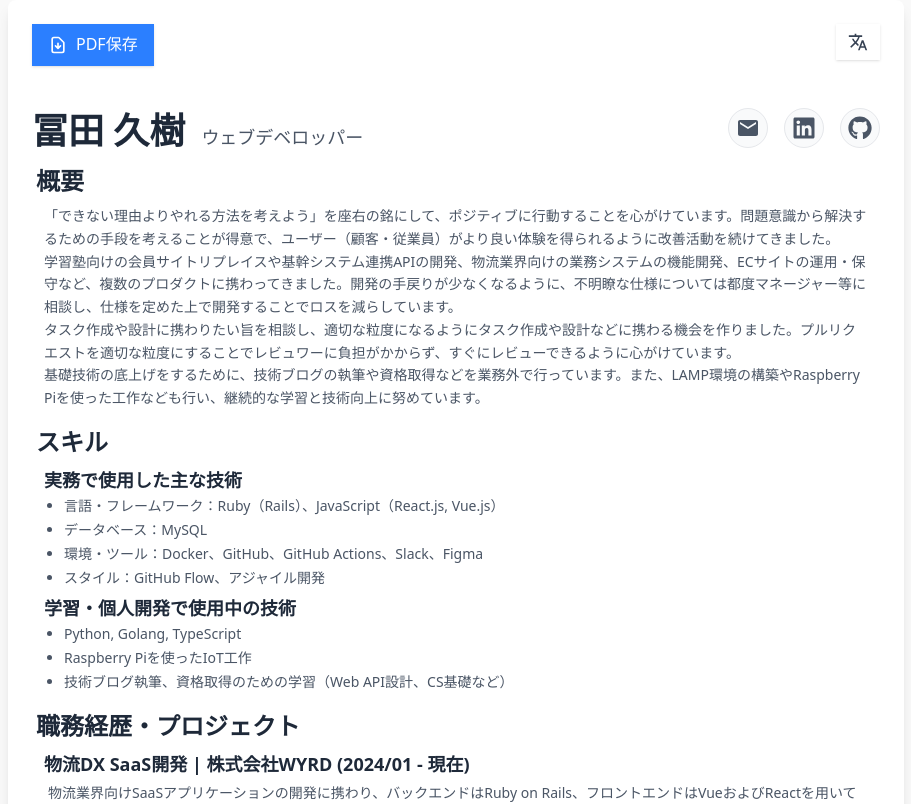
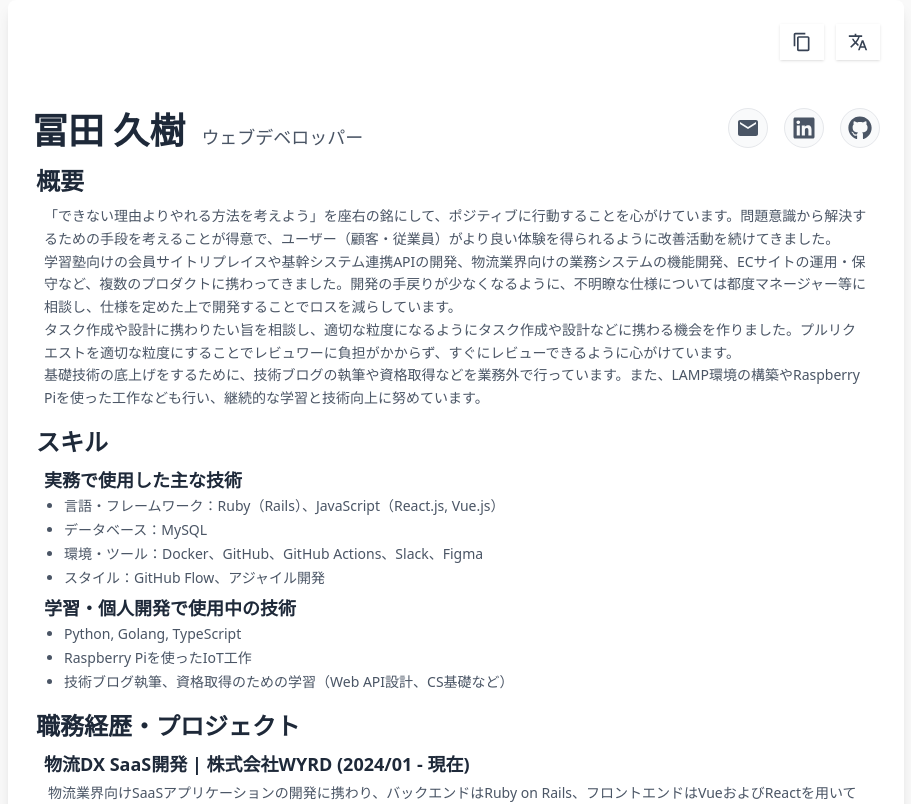
Before and after one commit to tomitahisaki/tomitahisaki.github.io, a React (Vite) app: page / in a window 1280 px wide. Shown: the top 804 px of the page, without its empty margins (184-1095 px from the left). Built offline with nearby package versions, Linux system fonts and the light colour scheme.

Commit message:
fix: button

```diff
--- /dev/null
+++ b/src/components/PdfButton.tsx
@@ -0,0 +1,19 @@
+import React from 'react';
+import { MdContentCopy } from 'react-icons/md';
+
+interface PdfButtonProps {
+  onClick: () => void;
+}
+
+export const PdfButton: React.FC<PdfButtonProps> = ({
+  onClick,
+}) => {
+  return (
+    <button
+      onClick={onClick}
+      className="px-3 py-2 shadow-sm hover:opacity-80 bg-white text-gray-700"
+    >
+      <MdContentCopy className="w-5 h-5" />
+    </button>
+  );
+};
--- a/src/components/Resume.tsx
+++ b/src/components/Resume.tsx
@@ -1,6 +1,6 @@
 import React, { useRef } from 'react';
 import { useReactToPrint } from 'react-to-print';
-import { LanguageToggle } from './LanguageToggle';
+import { TopControls } from './TopControls';
 import { PrintableResume } from './PrintableResume';
 import { Header } from './Header';
 import { Summary } from './Summary';
@@ -30,22 +30,11 @@ export const Resume: React.FC<ResumeProps> = ({
 
   return (
     <div className="max-w-4xl mx-auto p-6 bg-white shadow-lg rounded-lg">
-      <div className="flex justify-between items-start mb-6">
-        <button
-          onClick={handlePrint}
-          className="inline-flex items-center justify-center px-4 py-2 bg-blue-500 text-white shadow-sm hover:bg-blue-600 transition-colors duration-200"
-          title={currentLanguage === 'ja' ? 'PDFとして保存' : 'Save as PDF'}
-        >
-          <svg className="w-5 h-5 mr-2" fill="none" stroke="currentColor" viewBox="0 0 24 24">
-            <path strokeLinecap="round" strokeLinejoin="round" strokeWidth={2} d="M12 10v6m0 0l-3-3m3 3l3-3m2 8H7a2 2 0 01-2-2V5a2 2 0 012-2h5.586a1 1 0 01.707.293l5.414 5.414a1 1 0 01.293.707V19a2 2 0 01-2 2z" />
-          </svg>
-          {currentLanguage === 'ja' ? 'PDF保存' : 'Save PDF'}
-        </button>
-        <LanguageToggle
-          currentLanguage={currentLanguage}
-          onLanguageChange={onLanguageChange}
-        />
-      </div>
+      <TopControls
+        currentLanguage={currentLanguage}
+        onLanguageChange={onLanguageChange}
+        onPrint={handlePrint}
+      />
 
       <div className="w-full">
         <section className="mb-2">
--- /dev/null
+++ b/src/components/TopControls.tsx
@@ -0,0 +1,27 @@
+import React from 'react';
+import { PdfButton } from './PdfButton';
+import { LanguageToggle } from './LanguageToggle';
+
+interface TopControlsProps {
+  currentLanguage: 'ja' | 'en';
+  onLanguageChange: (language: 'ja' | 'en') => void;
+  onPrint: () => void;
+}
+
+export const TopControls: React.FC<TopControlsProps> = ({
+  currentLanguage,
+  onLanguageChange,
+  onPrint,
+}) => {
+  return (
+    <div className="flex justify-end items-start mb-6 gap-3">
+      <PdfButton
+        onClick={onPrint}
+      />
+      <LanguageToggle
+        currentLanguage={currentLanguage}
+        onLanguageChange={onLanguageChange}
+      />
+    </div>
+  );
+};
```
